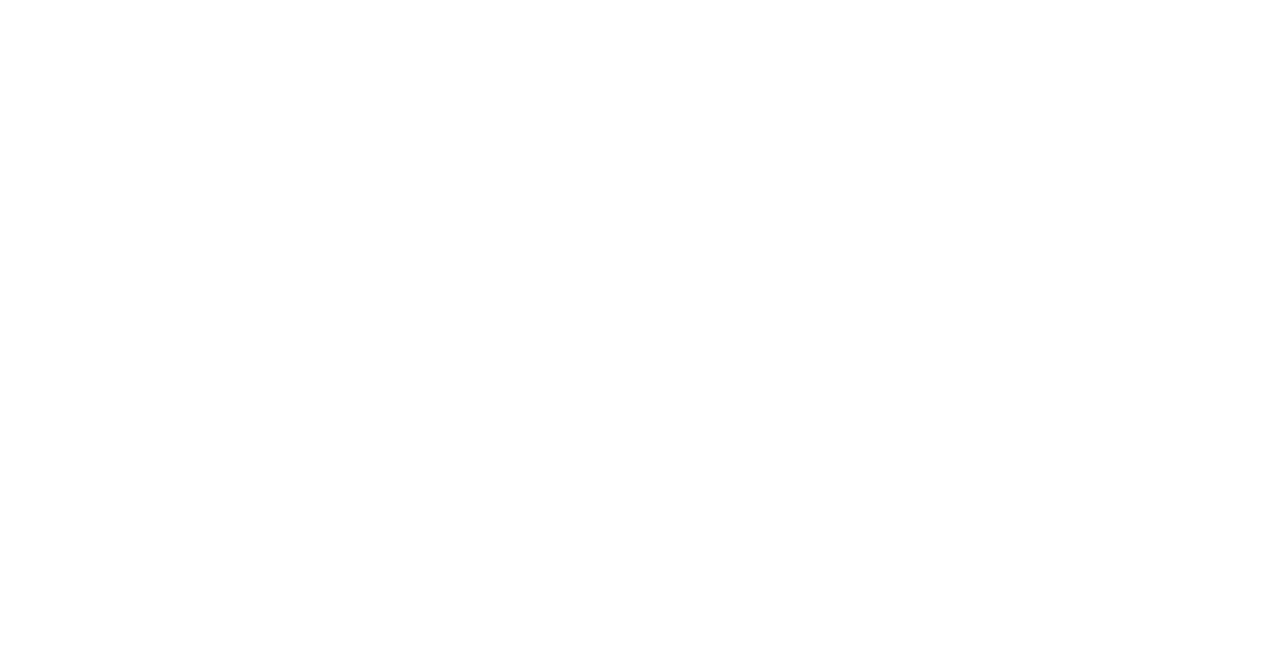
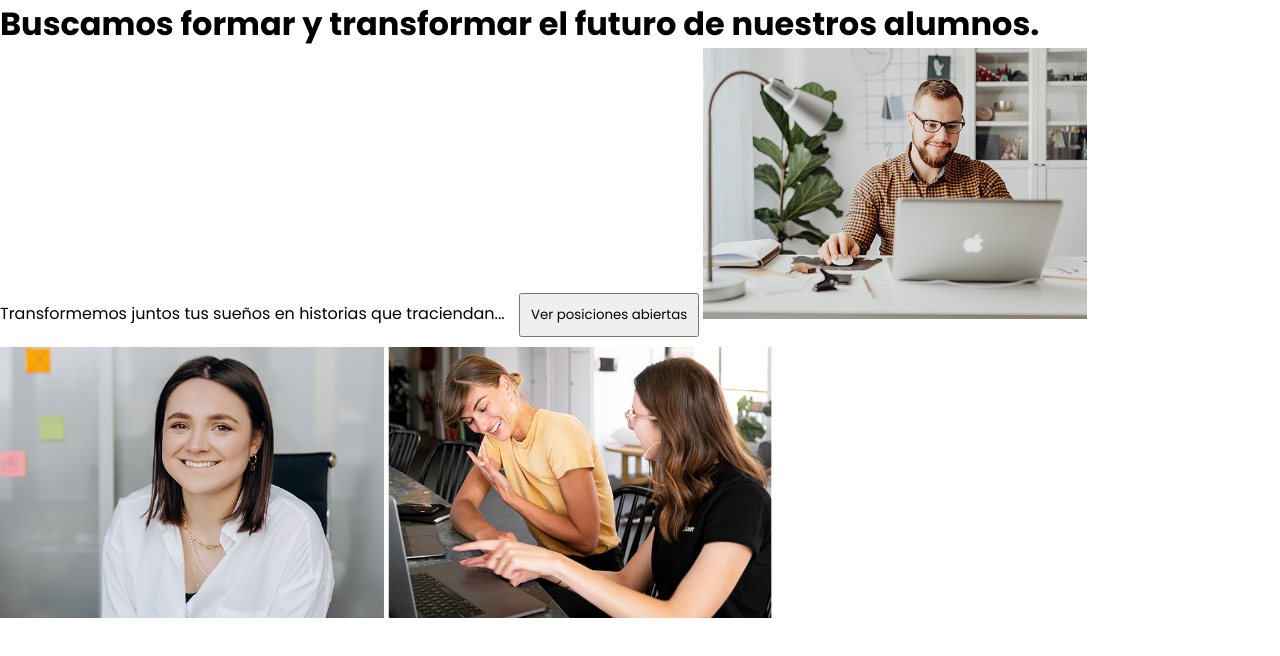
Before and after one commit to fabianNav/desafio_2_modulo_3, a website built with Vite: page index.html in a window 1280 px wide. Built offline with nearby package versions, Linux system fonts and the light colour scheme.

Commit message:
creamos la estructura del index, agregamos las imagenes y le damos un poco de estilo

```diff
--- a/css/style.css
+++ b/css/style.css
@@ -0,0 +1,23 @@
+@import url('https://fonts.googleapis.com/css2?family=Poppins:wght@400;700&display=swap');
+
+* {
+    margin: 0;
+    padding: 0;
+    box-sizing: border-box;
+    font-family: "Poppins", sans-serif;
+}
+
+p {
+    display: inline;
+    margin-right: 10px;
+}
+
+img {
+    width: 30%;
+}
+
+button {
+    margin-bottom: 10px;
+    margin-top: 30px;
+    padding: 10px;
+}
--- a/index.html
+++ b/index.html
@@ -4,9 +4,21 @@
     <link rel="stylesheet" href="css/style.css">
     <meta charset="UTF-8" />
     <meta name="viewport" content="width=device-width, initial-scale=1.0" />
-    <title>Primera aplicación VITE</title>
+    <title>Desafio 2</title>
   </head>
   <body>
+    <header>
+      <h1>Buscamos formar y transformar el futuro de nuestros alumnos.</h1>
+      <p>Transformemos juntos tus sueños en <span>historias que traciendan...</span></p>
+      <button>Ver posiciones abiertas</button>
+      <img src="recursos/M3-2-img1.png">
+      <img src="recursos/M3-2-img2.png">
+      <img src="recursos/M3-2-img3.png">
+      <div></div>
+    </header>
+
+
+
 
 
     <script type="module" src="/main.js"></script>
--- a/package.json
+++ b/package.json
@@ -9,9 +9,7 @@
     "preview": "vite preview"
   },
   "devDependencies": {
+    "bootstrap": "^5.3.1",
     "vite": "^4.4.0"
-  },
-  "dependencies": {
-    "bootstrap": "^5.3.1"
   }
 }
```
Also changed, not shown: recursos/M3-2-img1.png (added), recursos/M3-2-img2.png (added), recursos/M3-2-img3.png (added), 2 other files.
